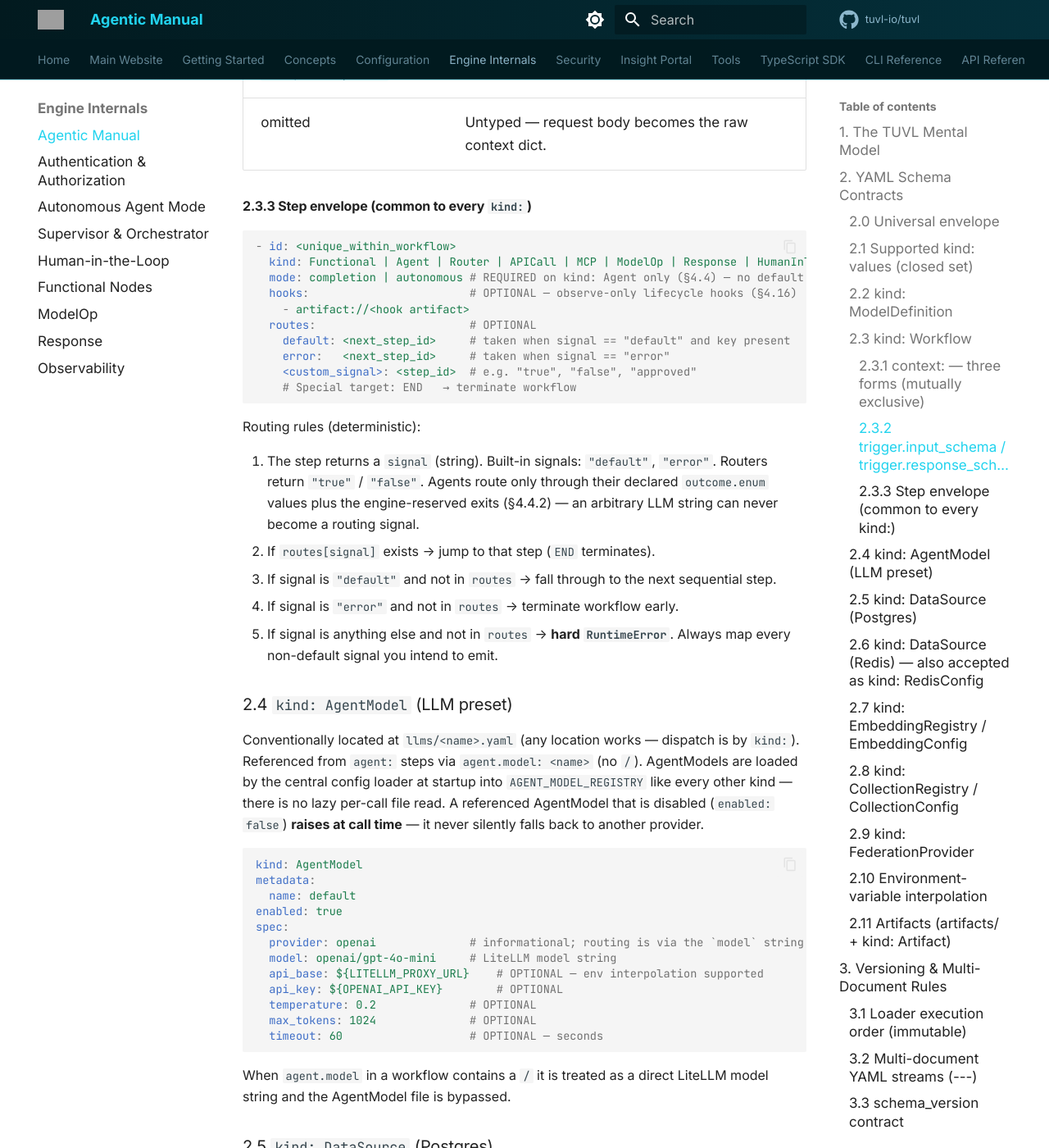
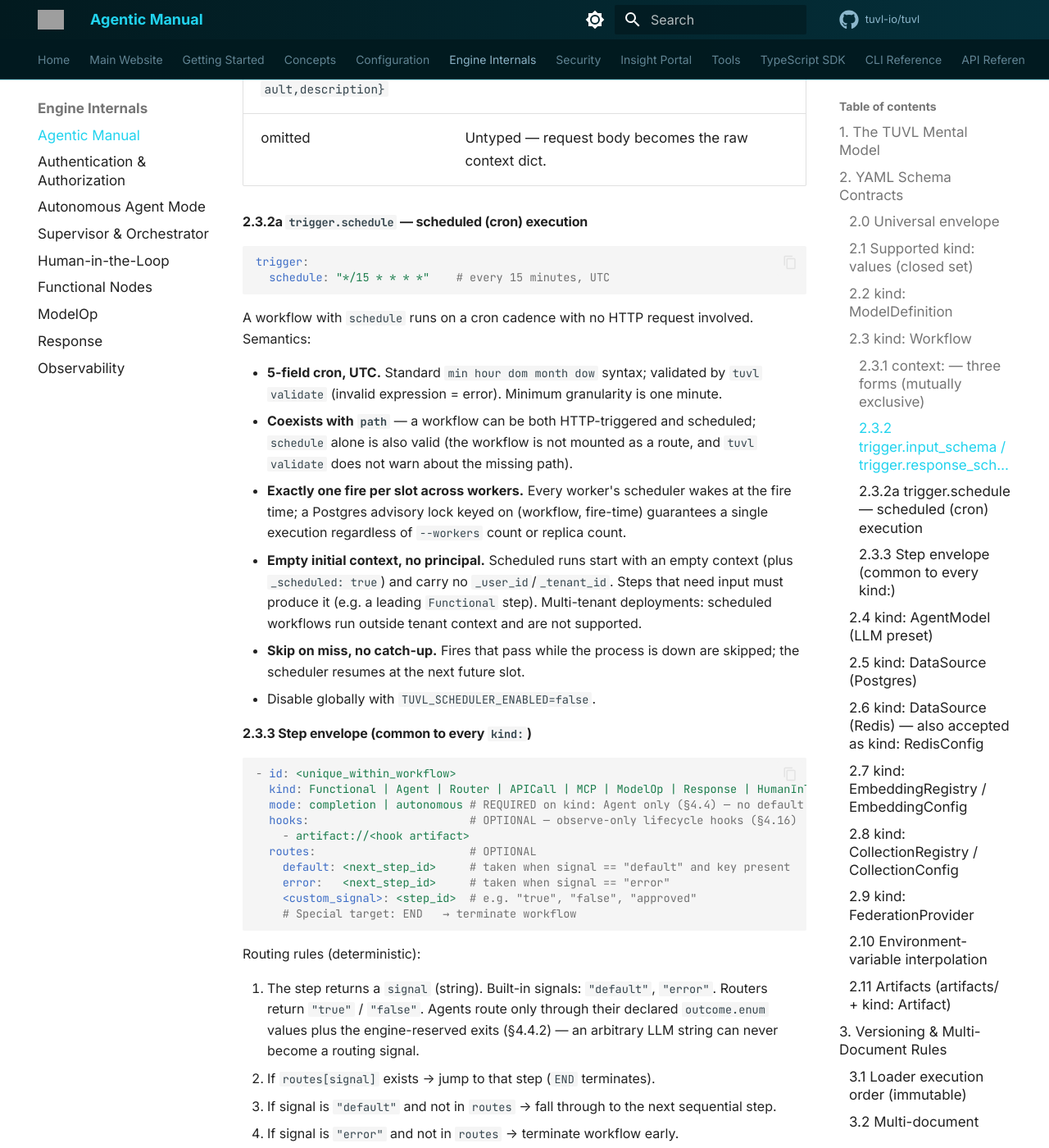
Before and after one commit to tuvl-io/docs, an MkDocs documentation site: the page built from docs/internals/tuvl-agentic-manual.md, in a window 1280 px wide and 1400 px high, scrolled down 9054 px. Shown: the whole window at 82% size. Built offline with MkDocs 1.6.1 and Material for MkDocs 9.7.7, drawn with Linux system fonts in a browser that asks for light colours; comment, search, counter and statistics services are not loaded; the version menu is left out; some of the changed text lies outside the part shown; grey boxes are pictures that could not be loaded.

Commit message:
docs: release-review fixes — sync scheduled-triggers, correct table names, mount path, headings
sync-internals brings the cron-scheduling manual section into the public
mirror (was absent — headline feature undocumented); security/iam.md IAM
table names get the tuvl_system_ prefix; quickstart Insight path /ui/ ->
/insight/; sdk/quickstart heading renumber (missing 7); insight/overview
version pin 25.4 -> 1.0.0.

````diff
--- a/docs/internals/tuvl-agentic-manual.md
+++ b/docs/internals/tuvl-agentic-manual.md
@@ -217,6 +217,7 @@ spec:
   trigger:
     path: /api/onboard          # REQUIRED to mount as HTTP route. Omit → workflow exists but is not mounted (callable via /{schema_version}/run/{name})
     method: POST                # GET | POST | PUT | PATCH | DELETE
+    schedule: "*/15 * * * *"    # OPTIONAL — 5-field cron (UTC); runs the workflow on a schedule. Coexists with path, or stands alone. See §2.3.2a.
     input_schema: context       # see §2.3.2
     response_schema: Candidate.read
     public: false                # OPTIONAL, default false — see below
@@ -252,6 +253,22 @@ Accepted shapes:
 | `"list[<ModelName>.<variant>]"` | Array of records. |
 | Inline list of `{name,type,required,default,description}` | Ad-hoc schema (`type` ∈ `string|integer|float|boolean`). |
 | omitted | Untyped — request body becomes the raw context dict. |
+
+#### 2.3.2a `trigger.schedule` — scheduled (cron) execution
+
+```yaml
+trigger:
+  schedule: "*/15 * * * *"    # every 15 minutes, UTC
+```
+
+A workflow with `schedule` runs on a cron cadence with no HTTP request involved. Semantics:
+
+- **5-field cron, UTC.** Standard `min hour dom month dow` syntax; validated by `tuvl validate` (invalid expression = error). Minimum granularity is one minute.
+- **Coexists with `path`** — a workflow can be both HTTP-triggered and scheduled; `schedule` alone is also valid (the workflow is not mounted as a route, and `tuvl validate` does not warn about the missing path).
+- **Exactly one fire per slot across workers.** Every worker's scheduler wakes at the fire time; a Postgres advisory lock keyed on (workflow, fire-time) guarantees a single execution regardless of `--workers` count or replica count.
+- **Empty initial context, no principal.** Scheduled runs start with an empty context (plus `_scheduled: true`) and carry no `_user_id`/`_tenant_id`. Steps that need input must produce it (e.g. a leading `Functional` step). Multi-tenant deployments: scheduled workflows run outside tenant context and are not supported.
+- **Skip on miss, no catch-up.** Fires that pass while the process is down are skipped; the scheduler resumes at the next future slot.
+- Disable globally with `TUVL_SCHEDULER_ENABLED=false`.
 
 #### 2.3.3 Step envelope (common to every `kind:`)
 
@@ -1546,6 +1563,7 @@ nodes/
 Business requirement
 ├── "Store and CRUD a domain entity"         → ModelDefinition (+ schema: true)
 ├── "Trigger logic on an HTTP request"       → Workflow with trigger.path
+├── "Run a workflow on a schedule"           → Workflow with trigger.schedule (5-field cron, UTC — §2.3.2a)
 ├── "Call an LLM once"                       → step kind: Agent, mode: completion (+ AgentModel if reused)
 ├── "Let an LLM pick & call tools in a loop" → step kind: Agent, mode: autonomous (tools = other steps)
 ├── "Call an external HTTP API"              → step kind: APICall
````
Also changed, not shown: docs/getting-started/quickstart.md (+1 -1 lines), docs/insight/overview.md (+1 -1 lines), docs/sdk/quickstart.md (+2 -2 lines), docs/security/iam.md (+4 -4 lines).
